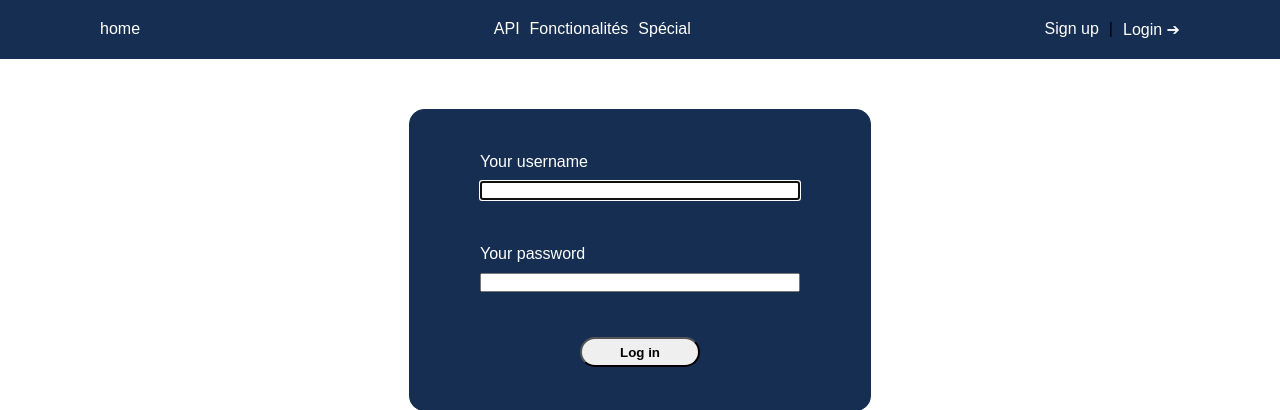
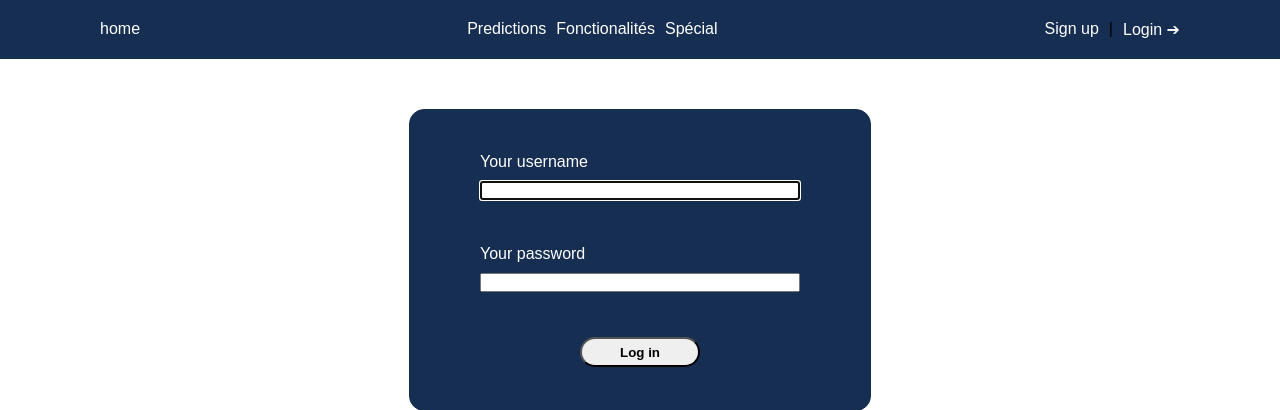
Before and after one commit to ElieLECAS/US_SBA, a Django app: page /accounts/login/ in a window 1280 px wide. Shown: the top 410 px of the page. Run offline with Django 4.2, Linux system fonts and the light colour scheme; some libraries are stand-ins or nearby versions.

Commit message:
home page et logs termines lundi 16h30

```diff
--- a/app/sba_app/settings.py
+++ b/app/sba_app/settings.py
@@ -41,7 +41,6 @@ INSTALLED_APPS = [
     "livereload",
     "django.contrib.staticfiles",
     "main",
-    'widget_tweaks',
 ]
 
 MIDDLEWARE = [
--- a/app/templates/includes/header.html
+++ b/app/templates/includes/header.html
@@ -3,7 +3,7 @@
     <nav>
         <a href="/">home</a>
         <div>
-            <a href="/api_page/">API</a>
+            <a href="/api_page/">Predictions</a>
             <a href="">Fonctionalités</a>
             <a href="">Spécial</a>
         </div>
--- a/app/templates/registration/login.html
+++ b/app/templates/registration/login.html
@@ -1,5 +1,4 @@
 {% extends "base.html" %}
-{% load widget_tweaks %}
 {% block content %}
 {% load static %}
 
@@ -19,6 +18,7 @@
             <td placeholer="Your password">{{ form.password }}</td>
         </tr>
     </div>
+
     <button type="submit" value="login">Log in</button>
 
 </form>
```
